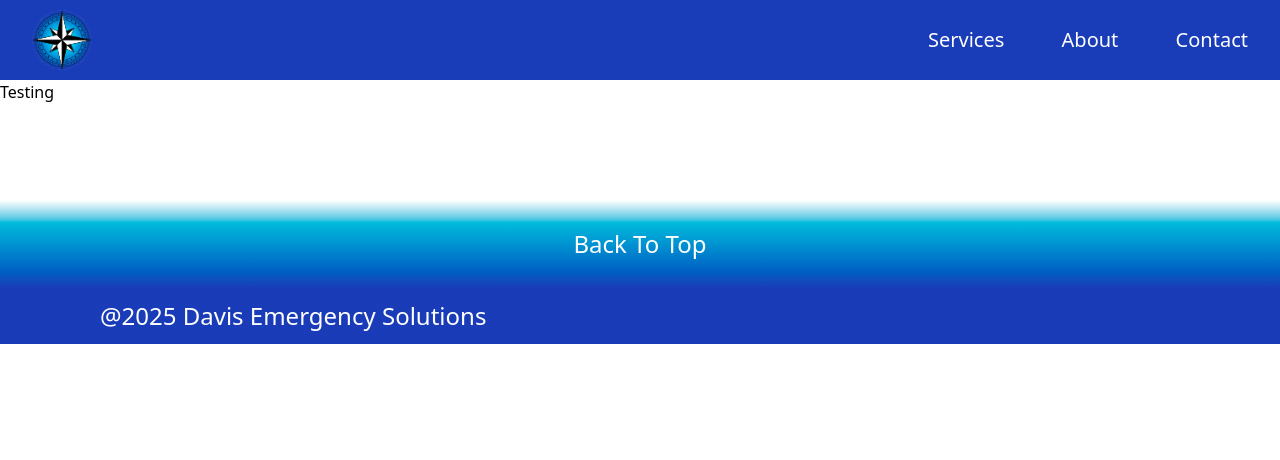
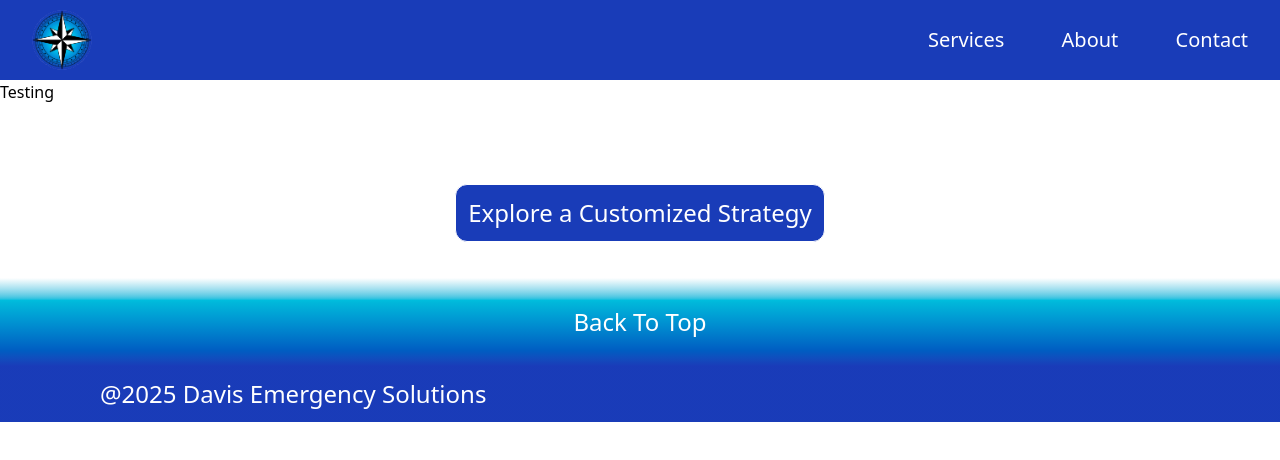
Before and after one commit to ConnerDeFeo/MikeDavisWebsite, a React (Vite) app in the folder client/: page /contact in a window 1280 px wide. Shown: the top 460 px of the page. Built offline with nearby package versions, Linux system fonts and the light colour scheme.

Commit message:
basic link button added

```diff
--- a/client/src/components/Footer.tsx
+++ b/client/src/components/Footer.tsx
@@ -1,8 +1,11 @@
 const Footer = ()=>{
     return(
-        <div className="bg-linear-to-b from-white from-10% via-cyan-500 via-25% to-blue-800 to-65% h-40 mt-20 text-white text-2xl flex flex-col justify-end">
-            <p className="mx-auto mb-10 cursor-pointer">Back To Top</p>
-            <p className="ml-25 mb-3">@2025 Davis Emergency Solutions</p>
+        <div className="mt-20 grid">
+            <button className="mx-auto border text-2xl text-white bg-blue-800 p-3 rounded-xl cursor-pointer">Explore a Customized Strategy</button>
+            <div className="mt-5 bg-linear-to-b from-white from-10% via-cyan-500 via-25% to-blue-800 to-65% h-40 text-white text-2xl flex flex-col justify-end">
+                <p className="mx-auto mb-10 cursor-pointer">Back To Top</p>
+                <p className="ml-25 mb-3">@2025 Davis Emergency Solutions</p>
+            </div>
         </div>
     );
 }
```
